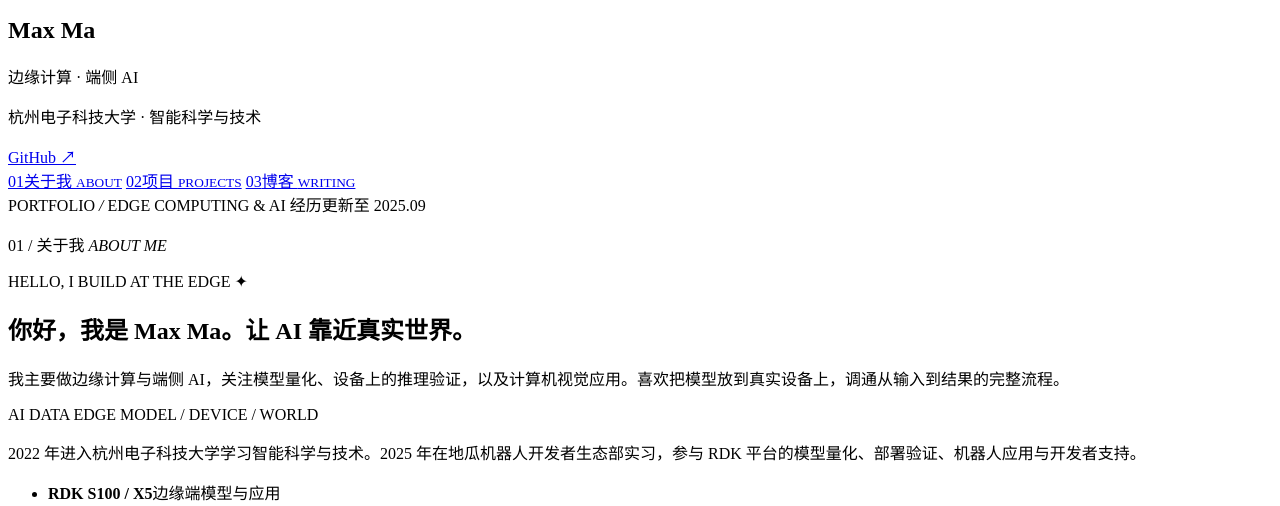
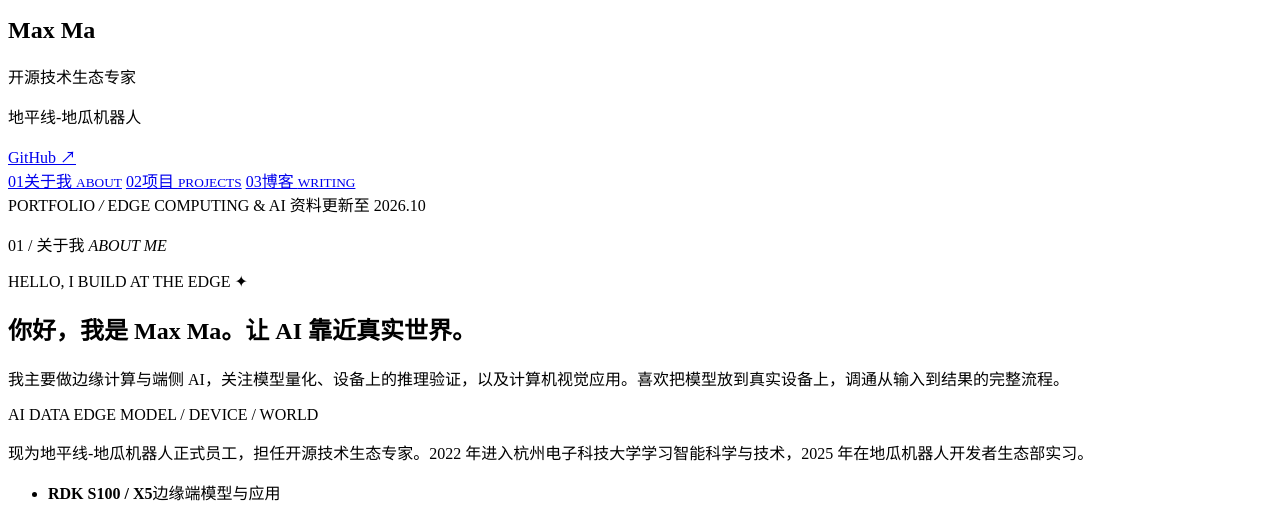
Before and after one commit to maxma615/maxma615, a website with bundled scripts: page index.html in a window 1280 px wide. Shown: the part 287-793 px from the top of the page. Built offline with nearby package versions, Linux system fonts and the light colour scheme.

Commit message:
Update current role and employment information (#6)

```diff
--- a/data.js
+++ b/data.js
@@ -1,12 +1,12 @@
-// Experience is a September 2025 snapshot; later repository activity is not a project date.
+// Current role confirmed in October 2026; internship project records remain a September 2025 snapshot.
 export const portfolioData = {
-  asOf: '2025.09',
+  asOf: '2026.10',
   profile: {
     name: 'Max Ma',
-    role: '边缘计算 · 端侧 AI',
-    location: '杭州电子科技大学 · 智能科学与技术',
+    role: '开源技术生态专家',
+    location: '地平线-地瓜机器人',
     intro: '我主要做边缘计算与端侧 AI，关注模型量化、设备上的推理验证，以及计算机视觉应用。喜欢把模型放到真实设备上，调通从输入到结果的完整流程。',
-    bio: '2022 年进入杭州电子科技大学学习智能科学与技术。2025 年在地瓜机器人开发者生态部实习，参与 RDK 平台的模型量化、部署验证、机器人应用与开发者支持。',
+    bio: '现为地平线-地瓜机器人正式员工，担任开源技术生态专家。2022 年进入杭州电子科技大学学习智能科学与技术，2025 年在地瓜机器人开发者生态部实习。',
     github: 'https://github.com/maxma615'
   },
   highlights: [
@@ -15,6 +15,12 @@ export const portfolioData = {
     { value: 'ROS / ROS 2', label: '设备接入与应用集成' }
   ],
   experience: [
+    {
+      period: '现在',
+      title: '地平线-地瓜机器人',
+      role: '开源技术生态专家 · 正式员工',
+      details: []
+    },
     {
       period: '2025',
       title: '地瓜机器人 D-Robotics',
--- a/index.html
+++ b/index.html
@@ -3,7 +3,7 @@
   <head>
     <meta charset="UTF-8" />
     <meta name="viewport" content="width=device-width, initial-scale=1.0" />
-    <meta name="description" content="Max Ma 的个人主页：个人介绍、边缘计算项目与技术博客。" />
+    <meta name="description" content="Max Ma，地平线-地瓜机器人开源技术生态专家。个人介绍、边缘计算项目与技术博客。" />
     <link rel="canonical" href="https://maxma615.github.io/maxma615/" />
     <meta property="og:type" content="website" />
     <meta property="og:title" content="Max Ma · 个人介绍、项目与博客" />
@@ -12,7 +12,7 @@
     <meta property="og:image" content="https://avatars.githubusercontent.com/u/104949824?v=4" />
     <title>Max Ma · 个人介绍、项目与博客</title>
     <link rel="icon" href="favicon.svg" type="image/svg+xml" />
-    <link rel="stylesheet" href="styles.css?v=public-name-20261013" />
+    <link rel="stylesheet" href="styles.css?v=current-role-20261013" />
   </head>
   <body>
     <a class="skip-link" href="#main-content">跳转到主要内容</a>
@@ -24,8 +24,8 @@
           </div>
           <p class="profile-kicker">Max Ma / 个人档案</p>
           <h1 id="profile-name">Max Ma</h1>
-          <p class="profile-role" id="profile-role">边缘计算 · 端侧 AI</p>
-          <p class="profile-location" id="profile-location">杭州电子科技大学 · 智能科学与技术</p>
+          <p class="profile-role" id="profile-role">开源技术生态专家</p>
+          <p class="profile-location" id="profile-location">地平线-地瓜机器人</p>
         </div>
         <div class="profile-links" aria-label="联系方式">
           <a id="github-link" href="https://github.com/maxma615" target="_blank" rel="noreferrer">GitHub <span aria-hidden="true">↗</span></a>
@@ -40,7 +40,7 @@
       <main class="content-column" id="main-content" tabindex="-1">
         <header class="content-header">
           <span class="header-eyebrow">PORTFOLIO <i aria-hidden="true">/</i> EDGE COMPUTING &amp; AI</span>
-          <span class="content-as-of"><span id="content-as-of">经历更新至 2025.09</span></span>
+          <span class="content-as-of"><span id="content-as-of">资料更新至 2026.10</span></span>
         </header>
 
         <p class="content-fallback" id="content-fallback">完整经历也可以在 <a href="https://github.com/maxma615/maxma615#readme">GitHub 个人介绍 ↗</a> 中阅读。</p>
@@ -65,7 +65,7 @@
               <span class="edge-visual-caption">MODEL / DEVICE / WORLD</span>
             </div>
           </div>
-          <p class="profile-bio" id="profile-bio">2022 年进入杭州电子科技大学学习智能科学与技术。2025 年在地瓜机器人开发者生态部实习，参与 RDK 平台的模型量化、部署验证、机器人应用与开发者支持。</p>
+          <p class="profile-bio" id="profile-bio">现为地平线-地瓜机器人正式员工，担任开源技术生态专家。2022 年进入杭州电子科技大学学习智能科学与技术，2025 年在地瓜机器人开发者生态部实习。</p>
           <ul class="highlights-list" id="highlights-list" aria-label="关注方向">
             <li class="highlight-item"><strong class="highlight-value">RDK S100 / X5</strong><span class="highlight-label">边缘端模型与应用</span></li>
             <li class="highlight-item"><strong class="highlight-value">BPU / Model Zoo</strong><span class="highlight-label">量化部署与精度验证</span></li>
@@ -113,6 +113,6 @@
         </footer>
       </main>
     </div>
-    <script type="module" src="main.js?v=public-name-20261013"></script>
+    <script type="module" src="main.js?v=current-role-20261013"></script>
   </body>
 </html>
--- a/main.js
+++ b/main.js
@@ -1,4 +1,4 @@
-import { portfolioData } from './data.js?v=public-name-20261013';
+import { portfolioData } from './data.js?v=current-role-20261013';
 
 const createElement = (tag, className, text) => {
   const element = document.createElement(tag);
@@ -128,7 +128,7 @@ export function renderPortfolio(data) {
   document.querySelector('#profile-location').textContent = data.profile.location;
   document.querySelector('#profile-intro').textContent = data.profile.intro;
   document.querySelector('#profile-bio').textContent = data.profile.bio;
-  document.querySelector('#content-as-of').textContent = `经历更新至 ${data.asOf}`;
+  document.querySelector('#content-as-of').textContent = `资料更新至 ${data.asOf}`;
   document.querySelector('#github-link').href = data.profile.github;
   document.querySelector('#highlights-list').replaceChildren(...data.highlights.map(createHighlight));
   document.querySelector('#experience-list').replaceChildren(...data.experience.map(createExperience));
```
Also changed, not shown: docs/maintaining-profile.md (+1 -1 lines), README.md.
